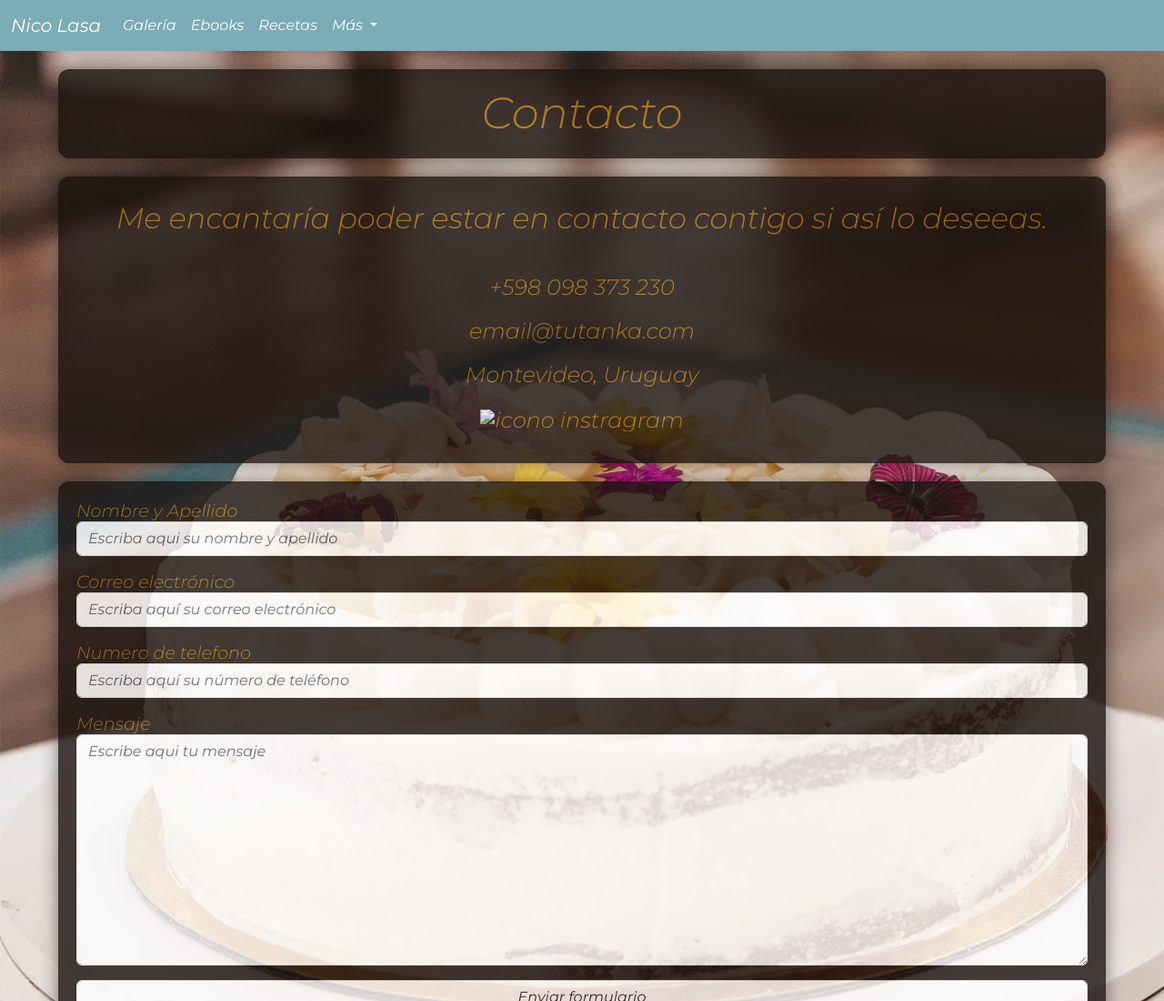
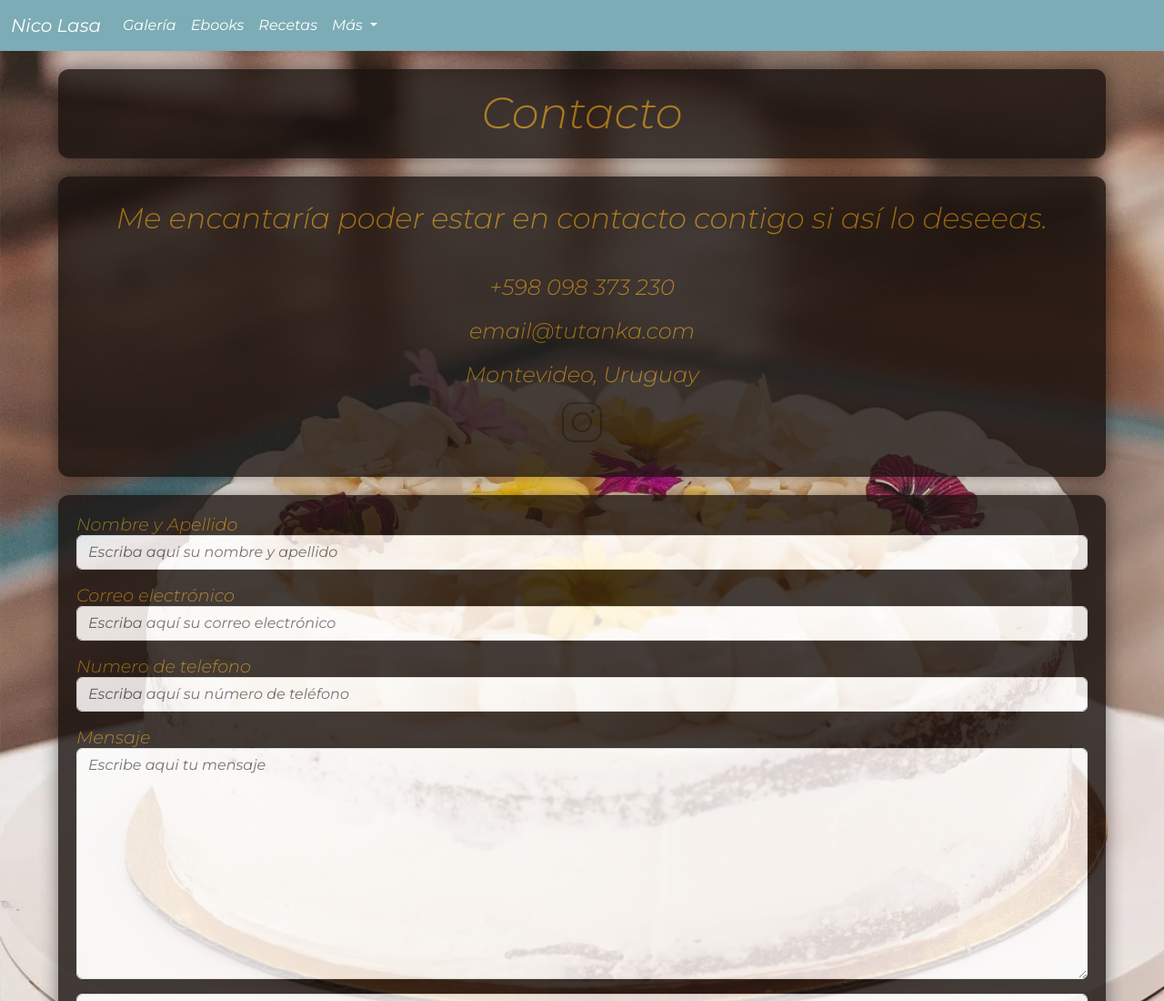
Before and after one commit to matonp93/PF-Navarro, a website: page pages/contacto.html in a window 1280 px wide. Shown: the top 1100 px of the page at 91% size. Drawn offline with nearby package versions, Linux system fonts and the light colour scheme.

Commit message:
cambio enlace instagram

```diff
--- a/pages/contacto.html
+++ b/pages/contacto.html
@@ -84,7 +84,7 @@
                 <a href="#">
                   <i>Montevideo, Uruguay</i>
                  </a>
-                 <a class= "insta" target="_blank" href="https://www.instagram.com/nicobakeoffuy"><img src="img/icons8-instagram-50.png"  alt="icono instragram"></a>
+                 <a class= "insta" target="_blank" href="https://www.instagram.com/nicobakeoffuy"><img src="../img/icons8-instagram-50.png"  alt="icono instragram"></a>
 
           </div>
 
```
